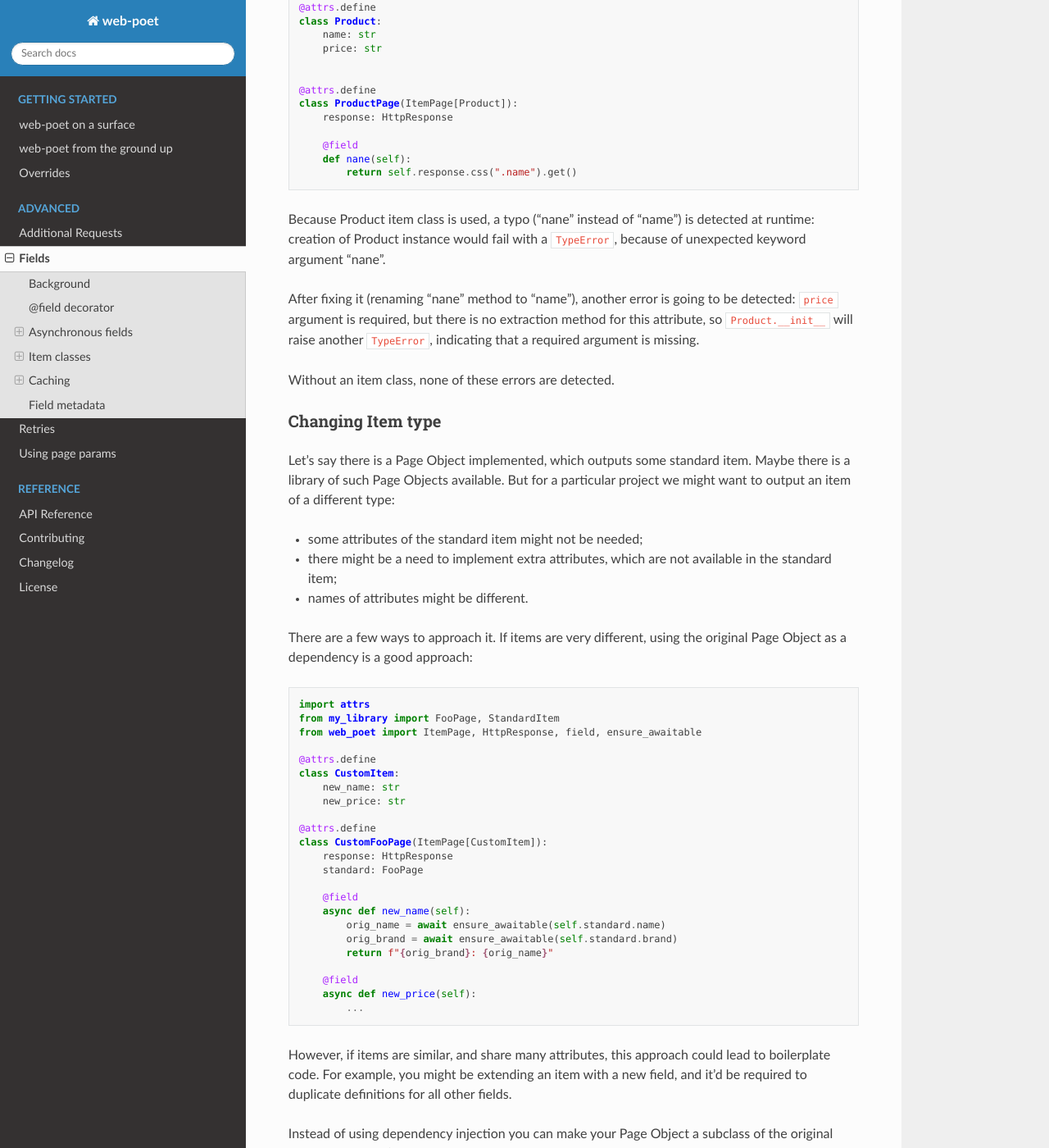
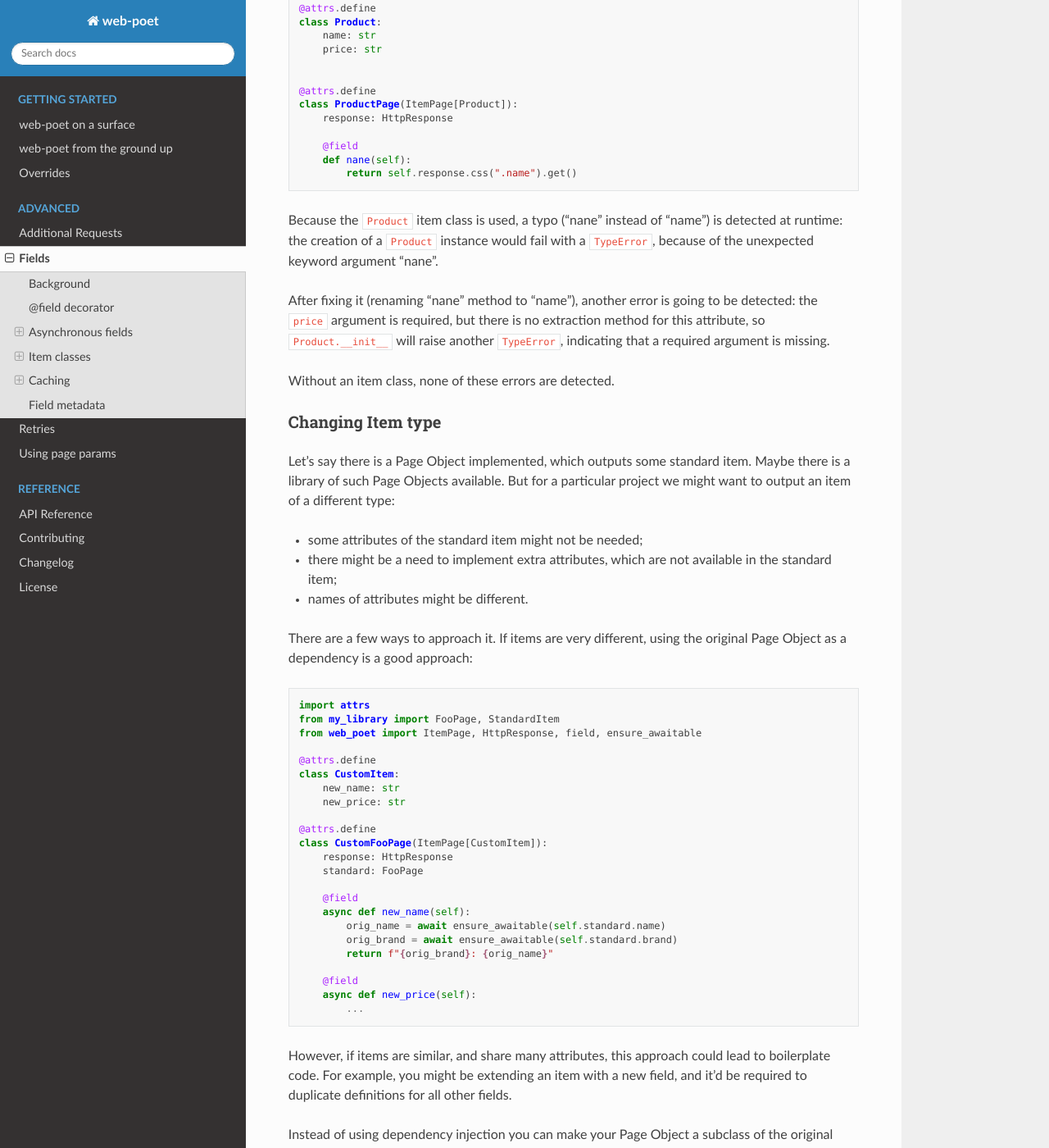
Before and after one commit to scrapinghub/web-poet, a Sphinx documentation site: the page built from docs/advanced/fields.rst, in a window 1280 px wide and 1400 px high, scrolled down 3960 px. Shown: the whole window at 82% size. Built offline with Sphinx 7.4.7 and the Read the Docs theme 2.0.0, drawn with Linux system fonts in a browser that asks for light colours; some of the changed text lies outside the part shown.

Commit message:
Apply suggestions from code review
Co-authored-by: Adrián Chaves <adrian@chaves.io>
Co-authored-by: Kevin Lloyd Bernal <kevin@zyte.com>

```diff
--- a/docs/advanced/fields.rst
+++ b/docs/advanced/fields.rst
@@ -71,14 +71,14 @@ the :func:`@web_poet.field <web_poet.fields.field>` decorator:
             return self.response.css(".price").get()
 
 :class:`~.ItemPage` has a default ``to_item()``
-implementation: it uses all the properties created with
+implementation: it uses all the properties created with the
 :func:`@field <web_poet.fields.field>` decorator, and returns
 a dict with the result, where keys are method names, and values are
 property values. In the example above, ``to_item()`` returns a
 ``{"name": ..., "price": ...}`` dict with the extracted data.
 
-Methods annotated with :func:`@field <web_poet.fields.field>` decorator
-become properties; for ``page = MyPage(...)`` instance
+Methods annotated with the :func:`@field <web_poet.fields.field>` decorator
+become properties; for a ``page = MyPage(...)`` instance
 you can access them as ``page.name``.
 
 It's important to note that the default
@@ -229,12 +229,12 @@ Consider the following badly written page object:
         def nane(self):
             return self.response.css(".name").get()
 
-Because Product item class is used, a typo ("nane" instead of "name") is detected
-at runtime: creation of Product instance would fail with a ``TypeError``, because
-of unexpected keyword argument "nane".
+Because the ``Product`` item class is used, a typo ("nane" instead of "name")
+is detected at runtime: the creation of a ``Product`` instance would fail with
+a ``TypeError``, because of the unexpected keyword argument "nane".
 
 After fixing it (renaming "nane" method to "name"), another error is going to be
-detected: ``price`` argument is required, but there is no extraction method for
+detected: the ``price`` argument is required, but there is no extraction method for
 this attribute, so ``Product.__init__`` will raise another ``TypeError``,
 indicating that a required argument is missing.
 
```
Also changed, not shown: other parts of docs/advanced/fields.rst (+2 -2 lines), docs/intro/from-ground-up.rst (+8 -8 lines), 1 other file.
